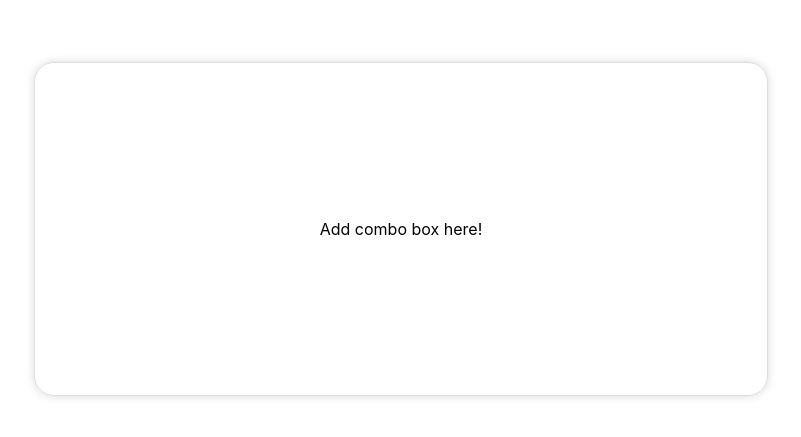
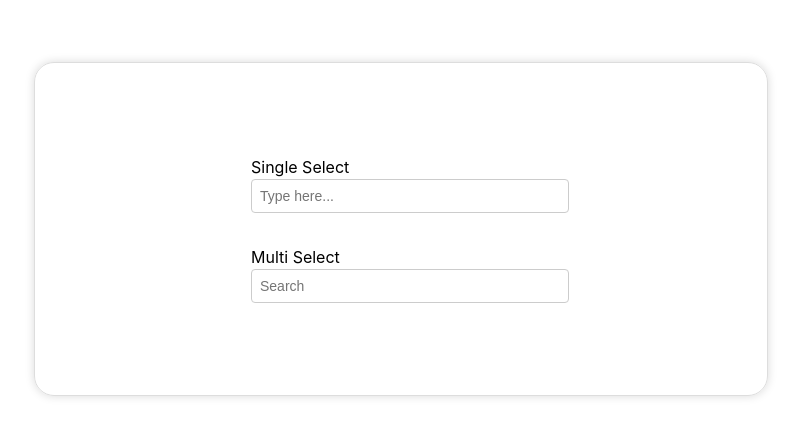
Before and after one commit to trytemelio/frontend-interview-combobox-2024, a React (Vite) app: page / in a window 1280 px wide. Shown: the part 179-616 px from the top of the page, without its empty margins (239-1040 px from the left). Built offline with nearby package versions, Linux system fonts and the light colour scheme.

Commit message:
added all the feature for combo-box and tags for multi select options

```diff
--- a/src/App.scss
+++ b/src/App.scss
@@ -17,4 +17,6 @@
   height: 300px;
   width: 700px;
   border-radius: 1.25rem;
+  flex-direction: column;
+  gap: 2rem;
 }
--- a/src/App.tsx
+++ b/src/App.tsx
@@ -1,11 +1,80 @@
+import { useEffect, useState } from "react";
 import "./App.scss";
-import { ComboBox } from "./combo-box";
+import { ComboBox } from "./components/combo-box/combo-box";
+import { dropdownData } from "./data";
+import TagsGroup from "./components/tags/tag-group";
+
+const autoincompletes = [
+  "Option 1",
+  "Option 2",
+  "Option 3",
+  "Option 4",
+  "Option 5",
+  "Option 6",
+  "Option 7",
+];
 
 const App = () => {
+  const [mutltselected, setMutltselected] = useState<any[]>([]);
+  const [selectNew, setSelectNew] = useState("");
+  const [dropDownData, setDropDownData] = useState(dropdownData);
+
+  const [selectedOption, setSelectedOption] = useState("");
+  const [query, setQuery] = useState("");
+  const [filteredOptions, setFilteredOptions] =
+    useState<string[]>(autoincompletes);
+
+  useEffect(() => {
+    const filtered = autoincompletes.filter((option) =>
+      option.toLowerCase().includes(query.toLowerCase())
+    );
+    setFilteredOptions(filtered);
+  }, [query, autoincompletes]);
+
+  const handleSelect = (selectedValue: string) => {
+    setSelectedOption(selectedValue);
+  };
+
+  const handleMultiSelect = (selectedValue: string) => {
+    if (mutltselected.length > 0) {
+      setMutltselected([...mutltselected, selectedValue]);
+    } else {
+      setMutltselected([selectedValue]);
+    }
+
+    setDropDownData((prevData) =>
+      prevData.filter((item: any) => item?.value !== selectedValue?.value)
+    );
+  };
+
   return (
     <div className="center">
       <div className="card">
-        <ComboBox />
+        <ComboBox
+          value={selectedOption}
+          label="Single Select"
+          autoCompleteList={filteredOptions}
+          itemOnClick={handleSelect}
+          placeholder={"Type here..."}
+          handleInputChange={(e: any) => {
+            setSelectedOption(e.target.value);
+            setQuery(e.target.value);
+          }}
+        />
+
+        <div style={{ display: "flex", gap: "2rem", flexDirection: "column" }}>
+          <ComboBox
+            value={selectNew}
+            label="Multi Select"
+            autoCompleteList={dropDownData}
+            renderOption={(item: any) => item?.label}
+            itemOnClick={handleMultiSelect}
+            handleInputChange={(e: any) => {
+              setSelectNew(e.target.value);
+            }}
+          />
+          {mutltselected.length > 0 && <TagsGroup list={mutltselected} />}
+        </div>
       </div>
     </div>
   );
--- a/src/combo-box.tsx
+++ /dev/null
@@ -1,8 +0,0 @@
-// Finish the code here.
-// Feel free to modify any of the code in this project, this is just a starting point if it's helpful.
-
-interface ComboBoxProps {}
-
-export const ComboBox = (props: ComboBoxProps) => {
-  return "Add combo box here!";
-};
--- /dev/null
+++ b/src/components/combo-box/combo-box.module.css
@@ -0,0 +1,35 @@
+.outercombobox {
+  width: 300px;
+}
+.combobox {
+  position: relative;
+  width: 100%;
+}
+
+input {
+  width: 100% !important;
+  padding: 8px;
+  border: 1px solid #ccc;
+  border-radius: 4px;
+  font-size: 14px;
+}
+
+.dropdown {
+  position: absolute;
+  top: 100%;
+  left: 0;
+  right: 0;
+  max-height: 150px;
+  overflow-y: auto;
+  border: 1px solid #ccc;
+  background-color: white;
+  z-index: 10;
+  width: 100%;
+  border-radius: 4px;
+  padding: 0.4rem;
+}
+
+.option:hover,
+.highlighted {
+  background-color: #b3d4fc;
+}
--- /dev/null
+++ b/src/components/combo-box/combo-box.tsx
@@ -0,0 +1,140 @@
+// Finish the code here.
+// Feel free to modify any of the code in this project, this is just a starting point if it's helpful.
+
+import { useState, useEffect, useRef } from "react";
+import styles from "./combo-box.module.css";
+interface ComboBoxProps {
+  autoCompleteList: any[];
+  itemOnClick: (value: string) => void;
+  label?: string;
+  placeholder?: string;
+  renderOption?: any;
+  value?: string;
+  handleInputChange?: any;
+}
+
+export const ComboBox = ({
+  autoCompleteList,
+  itemOnClick,
+  label,
+  placeholder,
+  renderOption,
+  value,
+  handleInputChange,
+}: ComboBoxProps) => {
+  const [highlightedIndex, setHighlightedIndex] = useState<number>(-1);
+  const [isMenuOpen, setIsMenuOpen] = useState<boolean>(false);
+  const inputRef = useRef<HTMLInputElement>(null);
+  const dropdownRef = useRef<HTMLDivElement>(null);
+
+  useEffect(() => {
+    const handleClickOutside = (event: MouseEvent) => {
+      if (
+        dropdownRef.current &&
+        !dropdownRef.current.contains(event.target as Node) &&
+        inputRef.current &&
+        !inputRef.current.contains(event.target as Node)
+      ) {
+        setIsMenuOpen(false);
+      }
+    };
+
+    document.addEventListener("mousedown", handleClickOutside);
+    return () => {
+      document.removeEventListener("mousedown", handleClickOutside);
+    };
+  }, []);
+
+  const handleKeyDown = (event: React.KeyboardEvent<HTMLInputElement>) => {
+    switch (event.key) {
+      case "ArrowDown":
+        setHighlightedIndex((prevIndex) =>
+          Math.min(autoCompleteList.length - 1, prevIndex + 1)
+        );
+        setIsMenuOpen(true);
+        break;
+      case "ArrowUp":
+        setHighlightedIndex((prevIndex) => Math.max(0, prevIndex - 1));
+        setIsMenuOpen(true);
+        break;
+      case "Enter":
+        if (highlightedIndex >= 0) {
+          itemOnClick(autoCompleteList[highlightedIndex]);
+          setIsMenuOpen(false);
+          inputRef.current?.blur();
+        }
+        break;
+      case "Escape":
+        setIsMenuOpen(false);
+        break;
+      default:
+        break;
+    }
+  };
+
+  useEffect(() => {
+    if (highlightedIndex >= 0 && dropdownRef.current) {
+      const highlightedOption = dropdownRef.current.children[
+        highlightedIndex
+      ] as HTMLElement;
+      if (highlightedOption) {
+        highlightedOption.scrollIntoView({
+          behavior: "smooth",
+          block: "nearest",
+        });
+      }
+    }
+  }, [highlightedIndex]);
+
+  return (
+    <div className={styles.outercombobox}>
+      {label && <label className="text-red-500"> {label}</label>}
+      <div className={styles.combobox}>
+        <input
+          ref={inputRef}
+          type="text"
+          value={value}
+          onChange={handleInputChange}
+          onKeyDown={handleKeyDown}
+          onFocus={() => {
+            setIsMenuOpen(true);
+          }}
+          placeholder={placeholder || "Search"}
+          autoComplete="off"
+          aria-autocomplete="list"
+          aria-controls="dropdown"
+          aria-expanded={isMenuOpen}
+        />
+        {isMenuOpen && (
+          <div ref={dropdownRef} className={styles.dropdown}>
+            {autoCompleteList.length > 0 ? (
+              autoCompleteList.map((option, index) => (
+                <div
+                  key={option}
+                  className={` ${
+                    index === highlightedIndex && styles.highlighted
+                  }`}
+                  onClick={() => {
+                    itemOnClick(option);
+                    setIsMenuOpen(false);
+                  }}
+                  style={{
+                    padding: "2px 10px",
+                    cursor: "pointer",
+                    borderRadius: "4px",
+                    backgroundColor:
+                      index === highlightedIndex ? "#b3d4fc" : "transparent",
+                  }}
+                >
+                  {renderOption ? renderOption(option) : `${option}`}
+                </div>
+              ))
+            ) : (
+              <div className={styles.option}>No results</div>
+            )}
+          </div>
+        )}
+      </div>
+    </div>
+  );
+};
--- /dev/null
+++ b/src/components/tags/tag-group.tsx
@@ -0,0 +1,34 @@
+import Tag from "./tags";
+import styles from "./tag.module.css";
+
+export type TagItem = string | { label: string; id: string };
+
+export type TagsGroupProps<Item extends TagItem = string> = {
+  list: Item[];
+  onTagRemove?: (tag: Item) => void;
+};
+
+function TagsGroup<Item extends TagItem = string>({
+  list,
+  onTagRemove,
+}: TagsGroupProps<Item>) {
+  return (
+    <div className={styles.taggroup}>
+      {list?.map((tag: any, index: any) => {
+        const label = typeof tag === "object" ? tag?.label : (tag as string);
+        const id = typeof tag === "object" ? tag?.id : index.toString();
+
+        return (
+          <Tag
+            key={id || label}
+            id={id}
+            name={label}
+            onRemove={onTagRemove ? () => onTagRemove(tag) : undefined}
+          />
+        );
+      })}
+    </div>
+  );
+}
+
+export default TagsGroup;
--- /dev/null
+++ b/src/components/tags/tag.module.css
@@ -0,0 +1,24 @@
+.taggroup {
+  border: 1px solid #ccc;
+  border-radius: 4px;
+  min-height: 30px;
+  width: 285px;
+  padding: 0.75rem;
+  display: flex;
+  gap: 0.25rem;
+  flex-direction: row;
+  flex-wrap: wrap;
+}
+
+.tagtext {
+  color: black;
+  font-size: 12px;
+}
+
+.tagName {
+  border-radius: 4px;
+  border: 1px solid #ccc;
+  padding: 0.1rem 0.5rem;
+  width: fit-content;
+  height: fit-content;
+}
--- /dev/null
+++ b/src/components/tags/tags.tsx
@@ -0,0 +1,29 @@
+import type { FC } from "react";
+import styles from "./tag.module.css";
+
+export type TagProps = {
+  id: string;
+  name: string | { name: string; id: any };
+  onRemove?: (id: string) => void;
+};
+
+const Tag: FC<TagProps> = ({ id, name, onRemove }) => {
+  const tagName = typeof name === "object" ? name?.name : name;
+
+  return (
+    <div className={styles.tagName}>
+      <span className={styles.tagtext}>{tagName}</span>
+      {!!onRemove && (
+        <button
+          className={styles.tagName}
+          onClick={() => onRemove(id)}
+          type="button"
+        >
+          x
+        </button>
+      )}
+    </div>
+  );
+};
+
+export default Tag;
```
